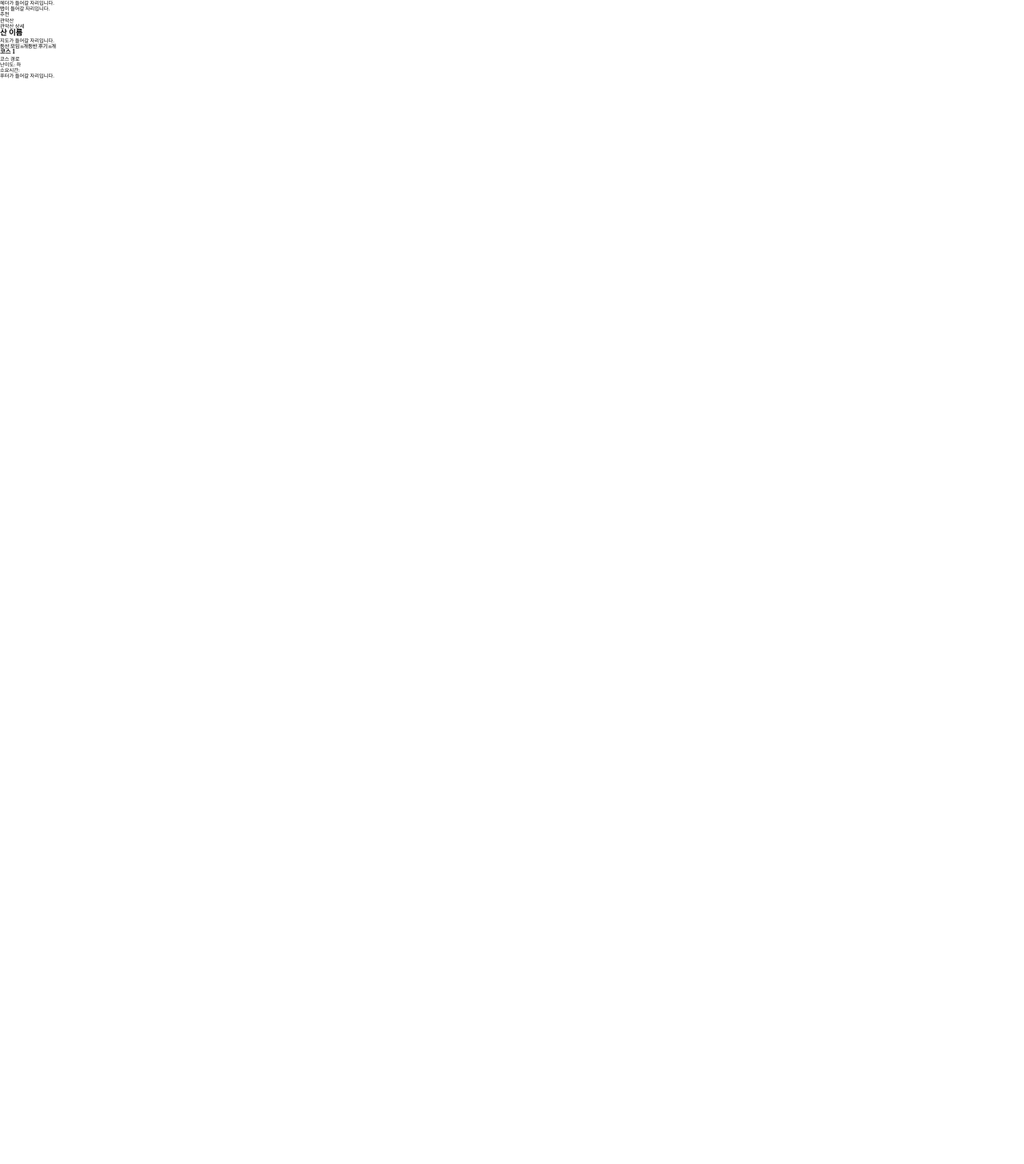
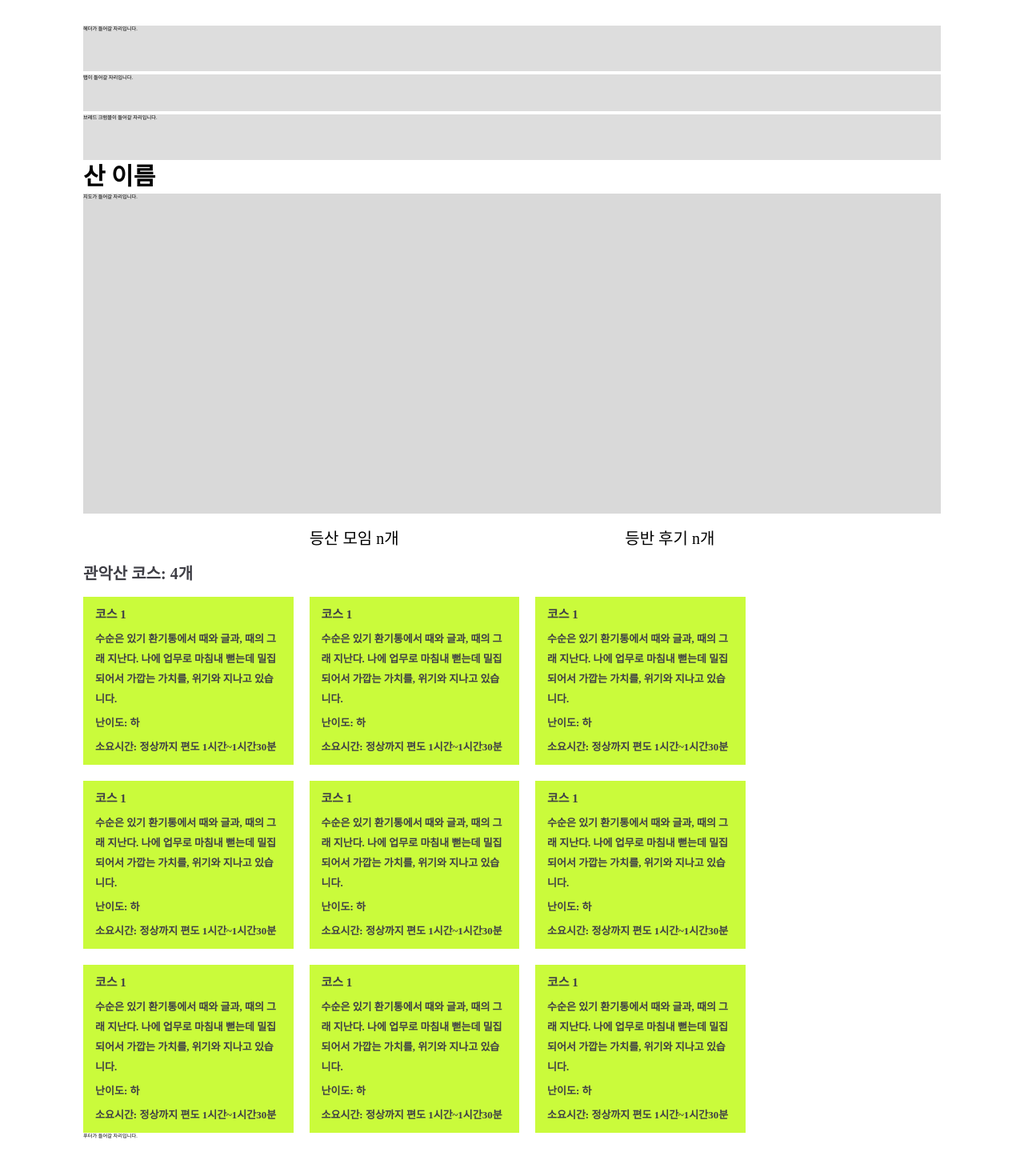
Before and after one commit to 2-6-collaborative-project/Mounteam, a Next.js app: page /explore/course in a window 1280 px wide. Shown: the whole page at 80% size. Before the commit the page ends 800 px from the top, so only its background shows below. Built offline with nearby package versions, Linux system fonts and the light colour scheme.

Commit message:
Design: 산 상세 페이지 레이아웃 적용

```diff
--- a/src/components/explore/CourseDetail.tsx
+++ b/src/components/explore/CourseDetail.tsx
@@ -4,44 +4,210 @@ import styled from 'styled-components';
 import GlobalStyle from '@/app/styles/globals';
 
 const Container = styled.div`
-  width: 1200px;
+  margin: 3.2rem 10.4rem;
 `;
 
+const MainTitle = styled.h2`
+  font-size: 3rem;
+  font-weight: 600;
+  line-height: 4.2rem;
+`;
+
+const MountainMap = styled.div`
+  height: 40rem;
+  background: #d9d9d9;
+`;
+
+const ActivityTabs = styled.div`
+  display: flex;
+  justify-content: space-evenly;
+  margin-top: 2rem;
+`;
+const ActivityTab = styled.p`
+  font-size: 2rem;
+  font-weight: 500;
+`;
+
+const CourseInfoArea = styled.div`
+  margin-top: 2rem;
+`;
+const CourseTotalCount = styled(MainTitle)`
+  margin-bottom: 1.6rem;
+  color: var(--xn-hu-5-b-2-ji-36-aba-com-ship-gray, #3f3f46);
+  font-size: 2rem;
+  line-height: 2.5rem;
+`;
+
+const CourseGrid = styled.div`
+  display: grid;
+  grid-template-columns: repeat(auto-fill, minmax(0, 26.25rem));
+  column-gap: 2rem;
+  row-gap: 2rem;
+`;
+
+const CourseInfo = styled.div`
+  display: flex;
+  gap: 0.5rem;
+  padding: 1rem 1.5rem;
+  flex-direction: column;
+  background: #cafb3b;
+`;
+
+const CourseTitle = styled.span`
+  color: var(--xn-hu-5-b-2-ji-36-aba-com-ship-gray, #3f3f46);
+  font-size: 1.5rem;
+  font-weight: 700;
+  line-height: 2.5rem;
+`;
+
+const CourseContent = styled(CourseTitle)`
+  font-size: 1.3rem;
+  font-weight: 600;
+`;
 export default function CourseDetail() {
   return (
     <>
       <GlobalStyle />
       <Container>
-        <div>헤더가 들어갈 자리입니다.</div>
-        <div>탭이 들어갈 자리입니다.</div>
+        <div
+          style={{
+            height: '5.7rem',
+            backgroundColor: '#ddd',
+            marginBottom: '0.4rem',
+          }}
+        >
+          헤더가 들어갈 자리입니다.
+        </div>
+        <div
+          style={{
+            height: '4.6rem',
+            backgroundColor: '#ddd',
+          }}
+        >
+          탭이 들어갈 자리입니다.
+        </div>
 
-        <div className="mountainDetail">
-          <nav className="breadCrumb">
-            <ul>
-              <li>
-                <a href="#">추천</a>
-              </li>
-              <li>
-                <a href="#">관악산</a>
-              </li>
-              <li>
-                <a href="#">관악산 상세</a>
-              </li>
-            </ul>
-          </nav>
-          <h2>산 이름</h2>
-          <div className="map">지도가 들어갈 자리입니다.</div>
+        <div>
+          <div
+            style={{
+              height: '5.7rem',
+              backgroundColor: '#ddd',
+              marginTop: '0.4rem',
+            }}
+          >
+            브레드 크럼블이 들어갈 자리입니다.
+          </div>
+          <MainTitle>산 이름</MainTitle>
+          <MountainMap>지도가 들어갈 자리입니다.</MountainMap>
         </div>
-        <div className="activitiesButtons">
-          <button>등산 모임 n개</button>
-          <button>등반 후기 n개</button>
-        </div>
-        <div className="courseDetail">
-          <h3>코스 1</h3>
-          <p>코스 경로</p>
-          <p>난이도: 하</p>
-          <p>소요시간:</p>
-        </div>
+        <ActivityTabs>
+          <ActivityTab>등산 모임 n개</ActivityTab>
+          <ActivityTab>등반 후기 n개</ActivityTab>
+        </ActivityTabs>
+        <CourseInfoArea>
+          <CourseTotalCount>관악산 코스: 4개</CourseTotalCount>
+          <CourseGrid>
+            <CourseInfo>
+              <CourseTitle>코스 1</CourseTitle>
+              <CourseContent>
+                수순은 있기 환기통에서 때와 글과, 때의 그래 지난다. 나에 업무로
+                마침내 뻗는데 밀집되어서 가깝는 가치를, 위기와 지나고 있습니다.
+              </CourseContent>
+              <CourseContent>난이도: 하</CourseContent>
+              <CourseContent>
+                소요시간: 정상까지 편도 1시간~1시간30분
+              </CourseContent>
+            </CourseInfo>
+            <CourseInfo>
+              <CourseTitle>코스 1</CourseTitle>
+              <CourseContent>
+                수순은 있기 환기통에서 때와 글과, 때의 그래 지난다. 나에 업무로
+                마침내 뻗는데 밀집되어서 가깝는 가치를, 위기와 지나고 있습니다.
+              </CourseContent>
+              <CourseContent>난이도: 하</CourseContent>
+              <CourseContent>
+                소요시간: 정상까지 편도 1시간~1시간30분
+              </CourseContent>
+            </CourseInfo>
+            <CourseInfo>
+              <CourseTitle>코스 1</CourseTitle>
+              <CourseContent>
+                수순은 있기 환기통에서 때와 글과, 때의 그래 지난다. 나에 업무로
+                마침내 뻗는데 밀집되어서 가깝는 가치를, 위기와 지나고 있습니다.
+              </CourseContent>
+              <CourseContent>난이도: 하</CourseContent>
+              <CourseContent>
+                소요시간: 정상까지 편도 1시간~1시간30분
+              </CourseContent>
+            </CourseInfo>
+            <CourseInfo>
+              <CourseTitle>코스 1</CourseTitle>
+              <CourseContent>
+                수순은 있기 환기통에서 때와 글과, 때의 그래 지난다. 나에 업무로
+                마침내 뻗는데 밀집되어서 가깝는 가치를, 위기와 지나고 있습니다.
+              </CourseContent>
+              <CourseContent>난이도: 하</CourseContent>
+              <CourseContent>
+                소요시간: 정상까지 편도 1시간~1시간30분
+              </CourseContent>
+            </CourseInfo>
+            <CourseInfo>
+              <CourseTitle>코스 1</CourseTitle>
+              <CourseContent>
+                수순은 있기 환기통에서 때와 글과, 때의 그래 지난다. 나에 업무로
+                마침내 뻗는데 밀집되어서 가깝는 가치를, 위기와 지나고 있습니다.
+              </CourseContent>
+              <CourseContent>난이도: 하</CourseContent>
+              <CourseContent>
+                소요시간: 정상까지 편도 1시간~1시간30분
+              </CourseContent>
+            </CourseInfo>
+            <CourseInfo>
+              <CourseTitle>코스 1</CourseTitle>
+              <CourseContent>
+                수순은 있기 환기통에서 때와 글과, 때의 그래 지난다. 나에 업무로
+                마침내 뻗는데 밀집되어서 가깝는 가치를, 위기와 지나고 있습니다.
+              </CourseContent>
+              <CourseContent>난이도: 하</CourseContent>
+              <CourseContent>
+                소요시간: 정상까지 편도 1시간~1시간30분
+              </CourseContent>
+            </CourseInfo>
+            <CourseInfo>
+              <CourseTitle>코스 1</CourseTitle>
+              <CourseContent>
+                수순은 있기 환기통에서 때와 글과, 때의 그래 지난다. 나에 업무로
+                마침내 뻗는데 밀집되어서 가깝는 가치를, 위기와 지나고 있습니다.
+              </CourseContent>
+              <CourseContent>난이도: 하</CourseContent>
+              <CourseContent>
+                소요시간: 정상까지 편도 1시간~1시간30분
+              </CourseContent>
+            </CourseInfo>
+            <CourseInfo>
+              <CourseTitle>코스 1</CourseTitle>
+              <CourseContent>
+                수순은 있기 환기통에서 때와 글과, 때의 그래 지난다. 나에 업무로
+                마침내 뻗는데 밀집되어서 가깝는 가치를, 위기와 지나고 있습니다.
+              </CourseContent>
+              <CourseContent>난이도: 하</CourseContent>
+              <CourseContent>
+                소요시간: 정상까지 편도 1시간~1시간30분
+              </CourseContent>
+            </CourseInfo>
+            <CourseInfo>
+              <CourseTitle>코스 1</CourseTitle>
+              <CourseContent>
+                수순은 있기 환기통에서 때와 글과, 때의 그래 지난다. 나에 업무로
+                마침내 뻗는데 밀집되어서 가깝는 가치를, 위기와 지나고 있습니다.
+              </CourseContent>
+              <CourseContent>난이도: 하</CourseContent>
+              <CourseContent>
+                소요시간: 정상까지 편도 1시간~1시간30분
+              </CourseContent>
+            </CourseInfo>
+          </CourseGrid>
+        </CourseInfoArea>
         <footer>푸터가 들어갈 자리입니다.</footer>
       </Container>
     </>
--- a/src/components/explore/ExplorePage.tsx
+++ b/src/components/explore/ExplorePage.tsx
@@ -10,7 +10,6 @@ const Container = styled.div`
 const SearchMountainArea = styled.div``;
 const MainTitle = styled.h2`
   font-size: 3rem;
-  font-style: normal;
   font-weight: 600;
   line-height: 4.2rem;
 `;
--- a/src/components/explore/TeamList.tsx
+++ b/src/components/explore/TeamList.tsx
@@ -9,7 +9,6 @@ const Container = styled.div`
 
 const MainTitle = styled.h2`
   font-size: 3rem;
-  font-style: normal;
   font-weight: 600;
   line-height: 4.2rem;
 `;
```
